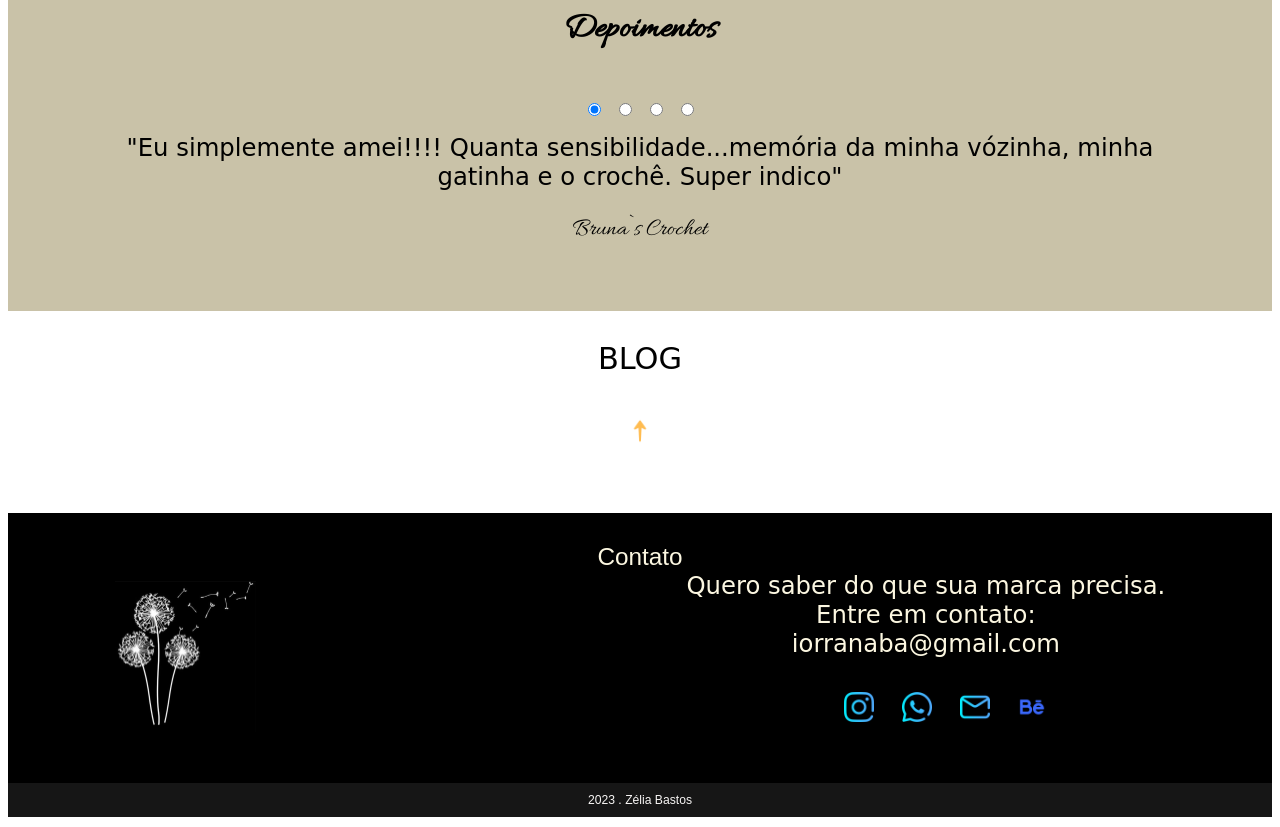
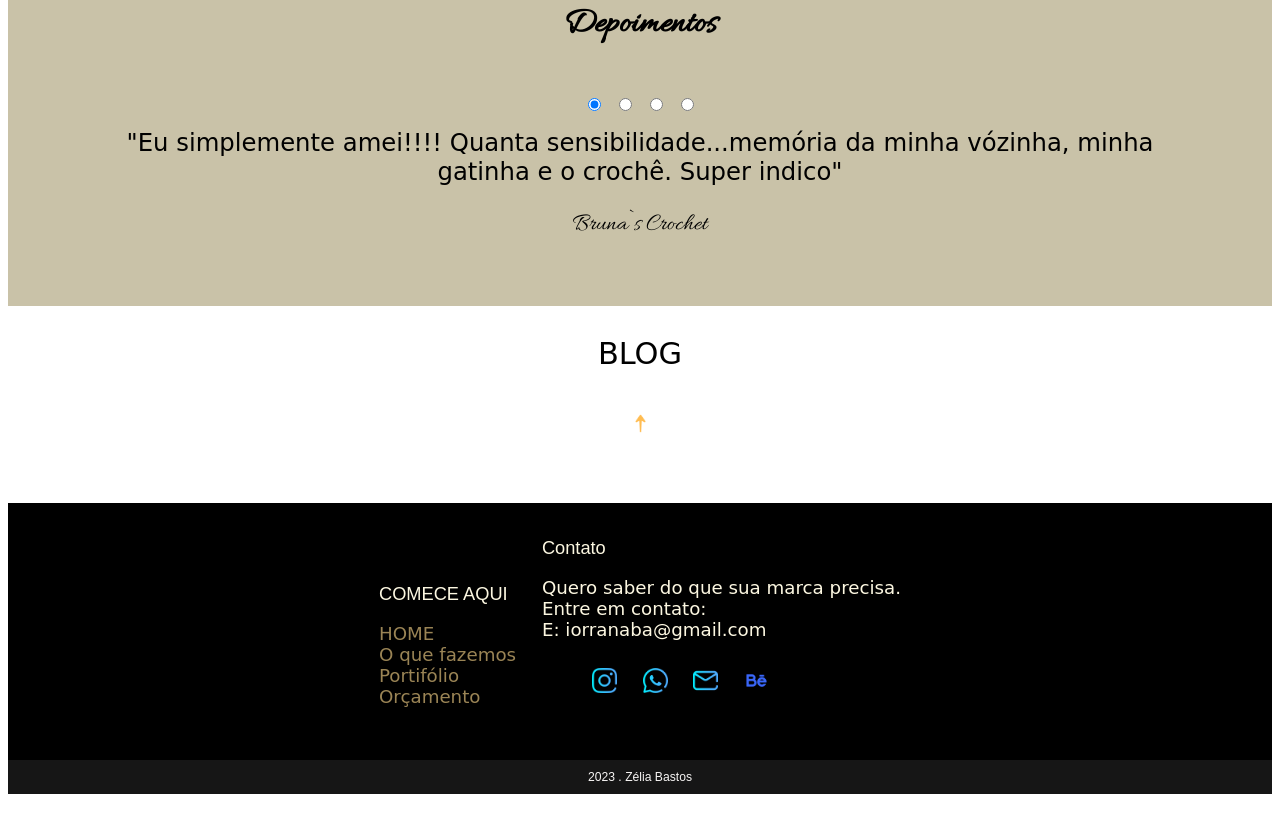
Before and after one commit to ZeliaBastos/site.Iorrana.Bastos, a plain HTML site: page index.html in a window 1280 px wide. Shown: the part 6528-7355 px from the top of the page. After the commit the page ends 7332 px from the top, so only its background shows below. Drawn offline with Linux system fonts and the light colour scheme; a web font is replaced by a local one.

Commit message:
mudança no final end

```diff
--- a/css/estilo.css
+++ b/css/estilo.css
@@ -215,26 +215,22 @@ hr {
   cursor: pointer;
 }
 .icon {
-  width: 30px;
+  width: 25px;
   padding: 10px;
 }
 .contato {
   background-color: black;
   color: #fcf7e1;
   padding: 5px;
-  font-size: 0.8em;
+  font-size: 0.6em;
   margin-top: 50px;
-}
-.img-end {
-  width: 25%;
-  float: left;
-}
-.contact {
-  margin-bottom: 0px;
+  box-sizing: border-box;
 }
 .final-end {
   display: inline-block;
   max-width: 45%;
+  text-align: justify;
+  padding: 10px;
 }
 .end {
   cursor: pointer;
--- a/index.html
+++ b/index.html
@@ -369,14 +369,18 @@
     </div>
     <a href="#topo"><img class="icon end" src="img/pra-cima.png" alt="" /></a>
     <div class="contato">
-      <p class="fonte3 contact" id="contato">Contato</p>
       <div class="final-end">
-        <img class="img-end" src="img/dadelion.jpg" alt="" />
+        <p class="fonte3">COMECE AQUI</p>
+        <p class="faixa"><a href="#topo"> HOME</a></p>
+        <p class="faixa"><a href="#serviços"> O que fazemos</a></p>
+        <p class="faixa"><a href="#portifolio">Portifólio</a></p>
+        <p class="faixa"><a href="https://docs.google.com/forms/d/e/1FAIpQLSeQ4XJKoWXvLVeiX6MdzN-zEWedThp6mYz6Ck6I1IyGnFZB2A/viewform"> Orçamento</a></p>
       </div>
       <div class="final-end">
+        <p class="fonte3" id="contato">Contato</p>
         <p class="faixa">Quero saber do que sua marca precisa.</p>
         <p class="faixa">Entre em contato: </p>
-        <p class="faixa">iorranaba@gmail.com</p>
+        <p class="faixa">E: iorranaba@gmail.com</p>
         <ul class="listas">
           <il
             ><a href="https://www.instagram.com/iorrana.design/"
```
